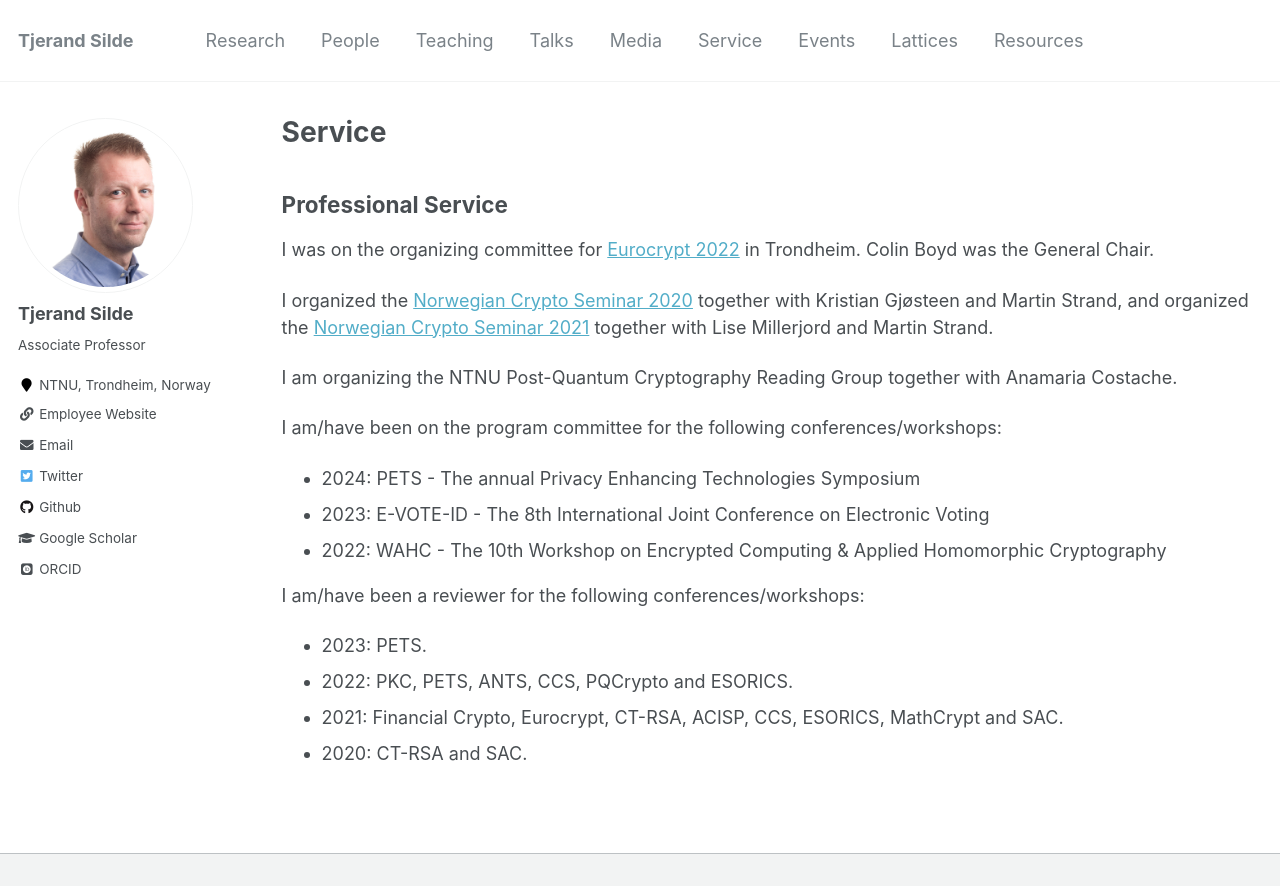
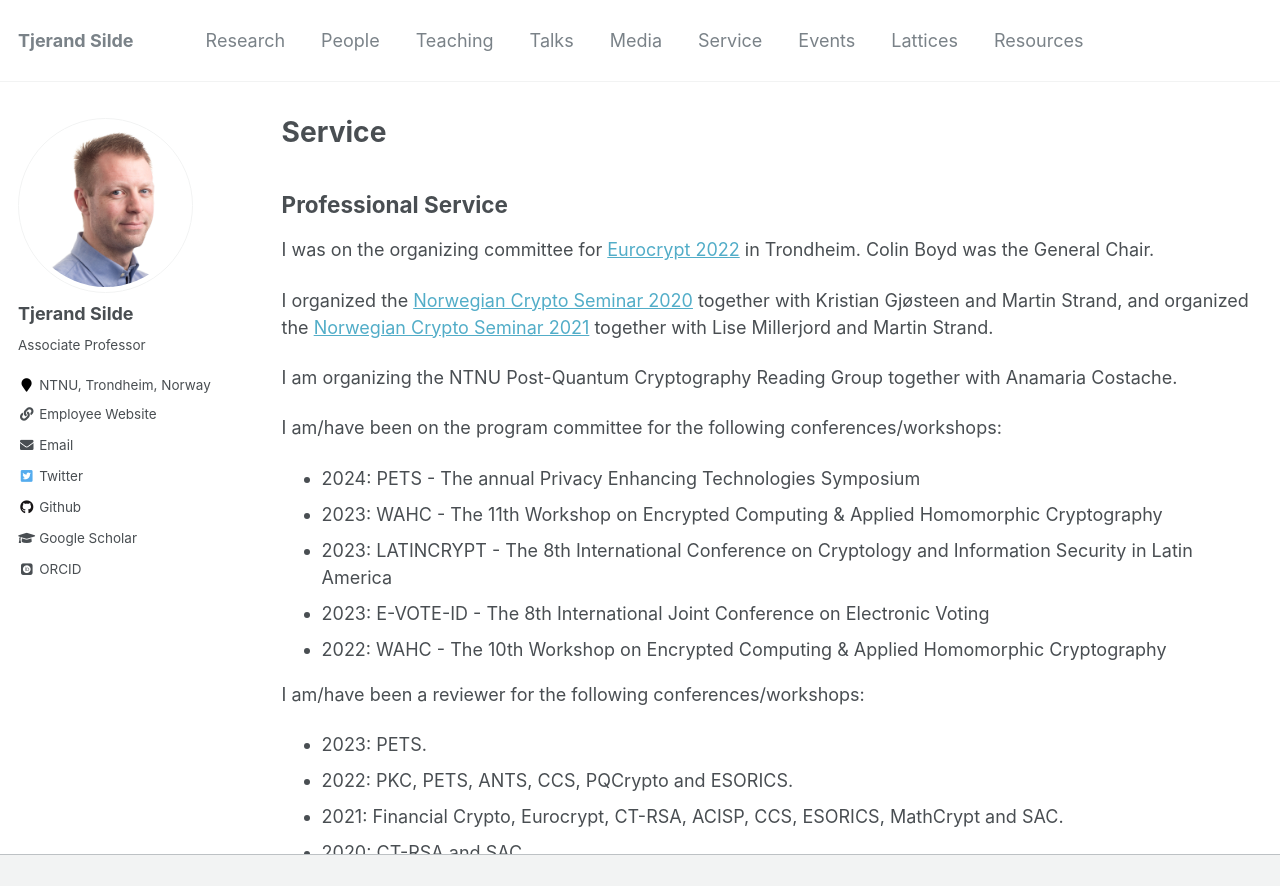
Before and after one commit to tjesi/tjesi.github.io, a Jekyll site: the page built from _pages/service.md, in a window 1280 px wide and 1082 px high, cut to the strip 0-886 px from the top of the window. Built offline with Jekyll 4.4.1, drawn with Linux system fonts in a browser that asks for light colours; some web fonts are replaced.

Commit message:
Update service.md

```diff
--- a/_pages/service.md
+++ b/_pages/service.md
@@ -14,6 +14,8 @@ I am organizing the NTNU Post-Quantum Cryptography Reading Group together with A
 
 I am/have been on the program committee for the following conferences/workshops:
 - 2024: PETS - The annual Privacy Enhancing Technologies Symposium
+- 2023: WAHC - The 11th Workshop on Encrypted Computing & Applied Homomorphic Cryptography
+- 2023: LATINCRYPT - The 8th International Conference on Cryptology and Information Security in Latin America
 - 2023: E-VOTE-ID - The 8th International Joint Conference on Electronic Voting
 - 2022: WAHC - The 10th Workshop on Encrypted Computing & Applied Homomorphic Cryptography
 
```
